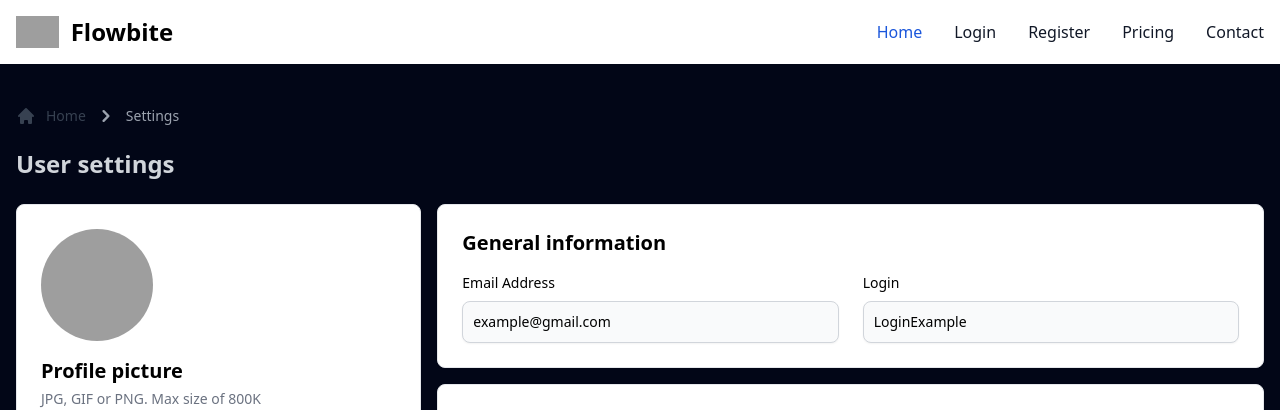
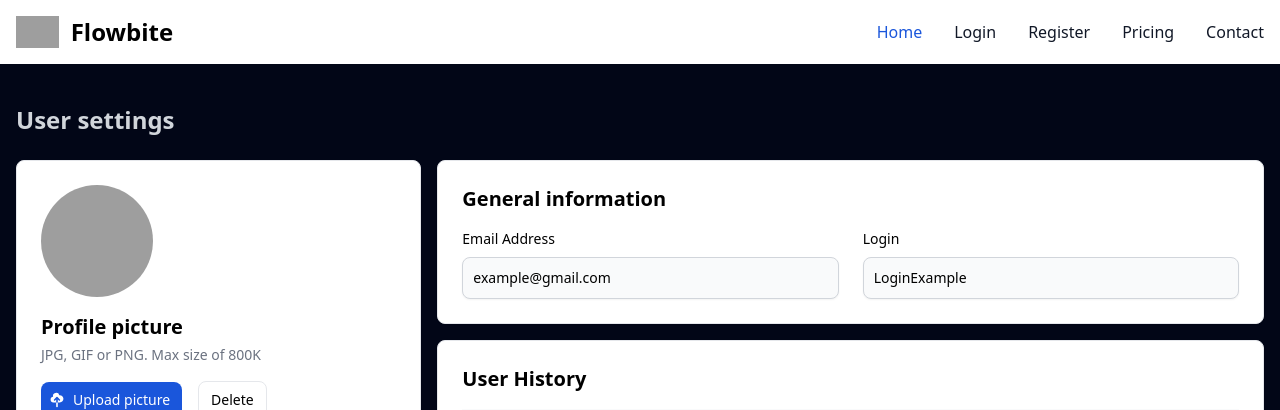
Before and after one commit to brdywltn/ML-A-A-S, a Django app: page /user/ in a window 1280 px wide. Shown: the top 410 px of the page. Run offline with Django 5.2, Linux system fonts and the light colour scheme; style sheets or scripts are compiled from the project's sources; some libraries are stand-ins or nearby versions; grey boxes are pictures that could not be loaded.

Commit message:
dashboard waiting for user logic final and data for tables. changed index. display maintance screen for beggining page, changed href for logo to go home

```diff
--- a/myproject/myapp/templates/_base.html
+++ b/myproject/myapp/templates/_base.html
@@ -17,10 +17,7 @@
       <div
         class="max-w-screen-xl flex flex-wrap items-center justify-between mx-auto p-4"
       >
-        <a
-          href="https://flowbite.com/"
-          class="flex items-center space-x-3 rtl:space-x-reverse"
-        >
+        <a href="/" class="flex items-center space-x-3 rtl:space-x-reverse">
           <img
             src="https://flowbite.com/docs/images/logo.svg"
             class="h-8"
--- a/myproject/myapp/templates/user_page.html
+++ b/myproject/myapp/templates/user_page.html
@@ -3,51 +3,6 @@
   class="grid grid-cols-1 px-4 pt-6 xl:grid-cols-3 xl:gap-4 dark:bg-grey-300"
 >
   <div class="mb-4 col-span-full xl:mb-2">
-    <nav class="flex mb-5" aria-label="Breadcrumb">
-      <ol
-        class="inline-flex items-center space-x-1 text-sm font-medium md:space-x-2"
-      >
-        <li class="inline-flex items-center">
-          <a
-            href="/"
-            class="inline-flex items-center text-gray-700 hover:text-blue-600 dark:text-gray-300 dark:hover:text-white"
-          >
-            <svg
-              class="w-5 h-5 mr-2.5"
-              fill="currentColor"
-              viewBox="0 0 20 20"
-              xmlns="http://www.w3.org/2000/svg"
-            >
-              <path
-                d="M10.707 2.293a1 1 0 00-1.414 0l-7 7a1 1 0 001.414 1.414L4 10.414V17a1 1 0 001 1h2a1 1 0 001-1v-2a1 1 0 011-1h2a1 1 0 011 1v2a1 1 0 001 1h2a1 1 0 001-1v-6.586l.293.293a1 1 0 001.414-1.414l-7-7z"
-              ></path>
-            </svg>
-            Home
-          </a>
-        </li>
-        <li>
-          <div class="flex items-center">
-            <svg
-              class="w-6 h-6 text-gray-400"
-              fill="currentColor"
-              viewBox="0 0 20 20"
-              xmlns="http://www.w3.org/2000/svg"
-            >
-              <path
-                fill-rule="evenodd"
-                d="M7.293 14.707a1 1 0 010-1.414L10.586 10 7.293 6.707a1 1 0 011.414-1.414l4 4a1 1 0 010 1.414l-4 4a1 1 0 01-1.414 0z"
-                clip-rule="evenodd"
-              ></path>
-            </svg>
-            <span
-              class="ml-1 text-gray-400 md:ml-2 dark:text-gray-500"
-              aria-current="page"
-              >Settings</span
-            >
-          </div>
-        </li>
-      </ol>
-    </nav>
     <h1 class="text-xl font-semibold text-gray-300 sm:text-2xl dark:text-white">
       User settings
     </h1>
@@ -235,7 +190,9 @@
           </div>
         </div>
       </form>
+      {% comment %} REPLACE WITH LOGIC TO CHECK PROPER USER {% endcomment %}
     </div>
+    {% if 1 %}
     <div
       class="p-4 mb-4 bg-white border border-gray-200 rounded-lg shadow-sm 2xl:col-span-2 dark:border-gray-700 sm:p-6 dark:bg-gray-800"
     >
@@ -282,7 +239,10 @@
           Download Financial Statement
         </button>
       </form>
+      {% comment %} REPLACE WITH LOGIC TO CHECK PROPER USER {% endcomment %}
     </div>
+    {% endif %} {% if 1 %}
+
     <div
       class="p-4 mb-4 bg-white border border-gray-200 rounded-lg shadow-sm 2xl:col-span-2 dark:border-gray-700 sm:p-6 dark:bg-gray-800"
     >
@@ -318,8 +278,8 @@
         </button>
       </form>
     </div>
+    {% comment %} AI content {% endcomment %} {% endif%}
   </div>
-
 
   <div class="col-span-2">
     <div
@@ -478,11 +438,15 @@
         </tbody>
       </table>
     </div>
-  </div>
+    {% if 1 %} {% comment %} REPLACE WITH LOGIC TO CHECK PROPER USER
+    {%endcomment %}
+
     <div
       class="p-4 mb-4 bg-white border border-gray-200 rounded-lg shadow-sm 2xl:col-span-2 dark:border-gray-700 sm:p-6 dark:bg-gray-800"
     >
-    <h3 class="mb-4 text-xl font-semibold dark:text-white">Application Logs</h3>
+      <h3 class="mb-4 text-xl font-semibold dark:text-white">
+        Application Logs
+      </h3>
       <table
         class="w-full text-sm text-left rtl:text-right text-gray-500 dark:text-gray-400"
       >
@@ -600,5 +564,7 @@
         </tbody>
       </table>
     </div>
+    {% endif %} {% comment %} Admin page functionality end {% endcomment %}
+  </div>
 </div>
 {% endblock content %}
--- a/myproject/myapp/urls.py
+++ b/myproject/myapp/urls.py
@@ -9,7 +9,8 @@ from .views import login
 
 
 urlpatterns = [
-    path('', index, name='index'),
+    # path('', index, name='index'), <- uncomment when index/main page will be ready
+    path('', maintenance),
     path('user/',users),
     path('404/', handler404),
     path('500/', handler500),
```
Lines whose indentation alone changed are shown as unchanged.
